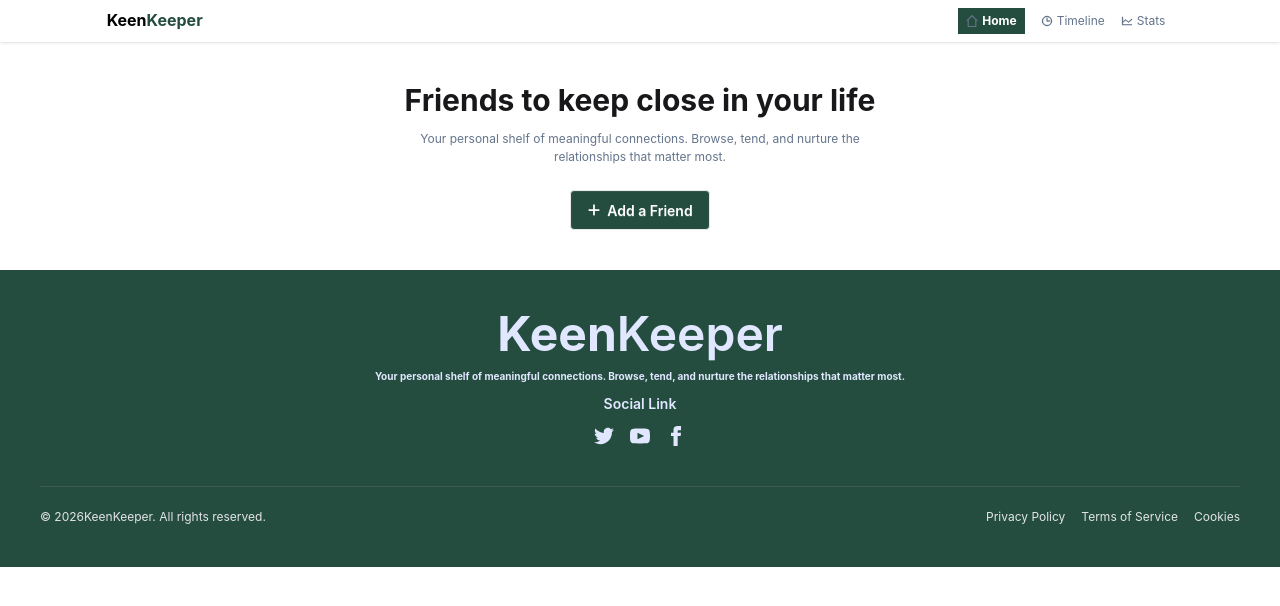
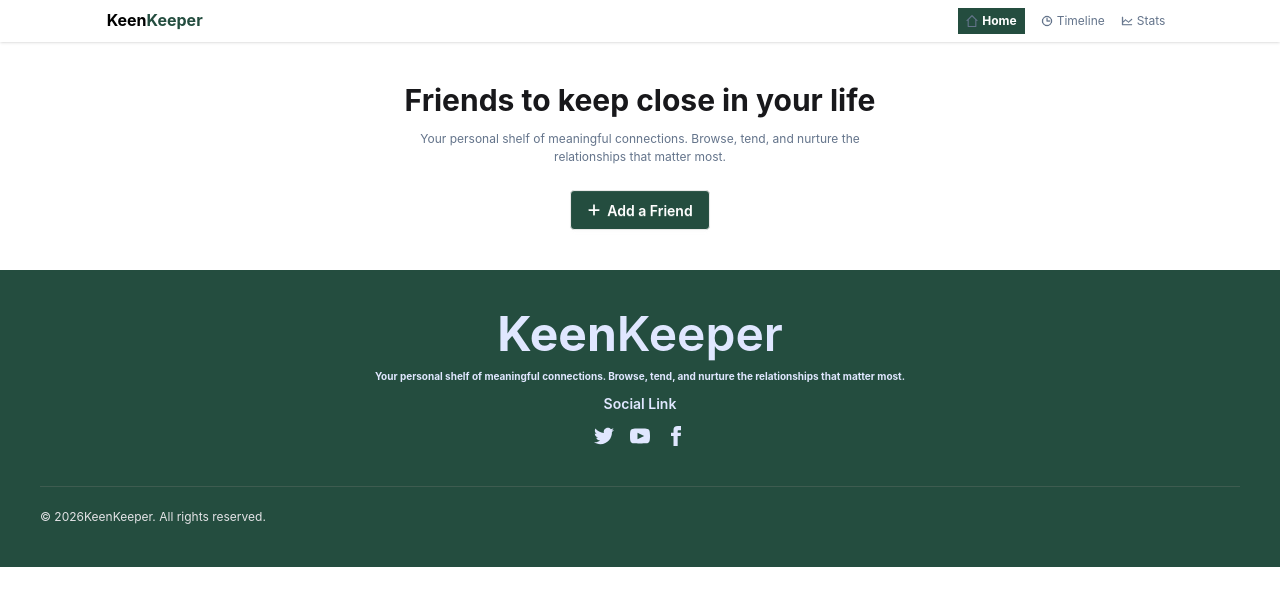
Before and after one commit to samsunnaharsrity/Assignment-7, a React (Vite) app: page / in a window 1280 px wide. Shown: the top 606 px of the page. Built offline with nearby package versions, Linux system fonts and the light colour scheme.

Commit message:
navbar done

```diff
--- a/src/components/shared/footer.jsx
+++ b/src/components/shared/footer.jsx
@@ -56,13 +56,7 @@ const Footer = () => {
 
     <p>© {new Date().getFullYear()}KeenKeeper. All rights reserved.</p>
   </aside>
-  <nav className="grid-flow-col gap-4 md:place-self-center md:justify-self-end text-[12px] mt-5">
-        <p>Privacy Policy</p>
-        <p>Terms of Service</p>
-        <p>Cookies</p>
 
-
-  </nav>
 </footer>
 </footer>
         </div>
```
